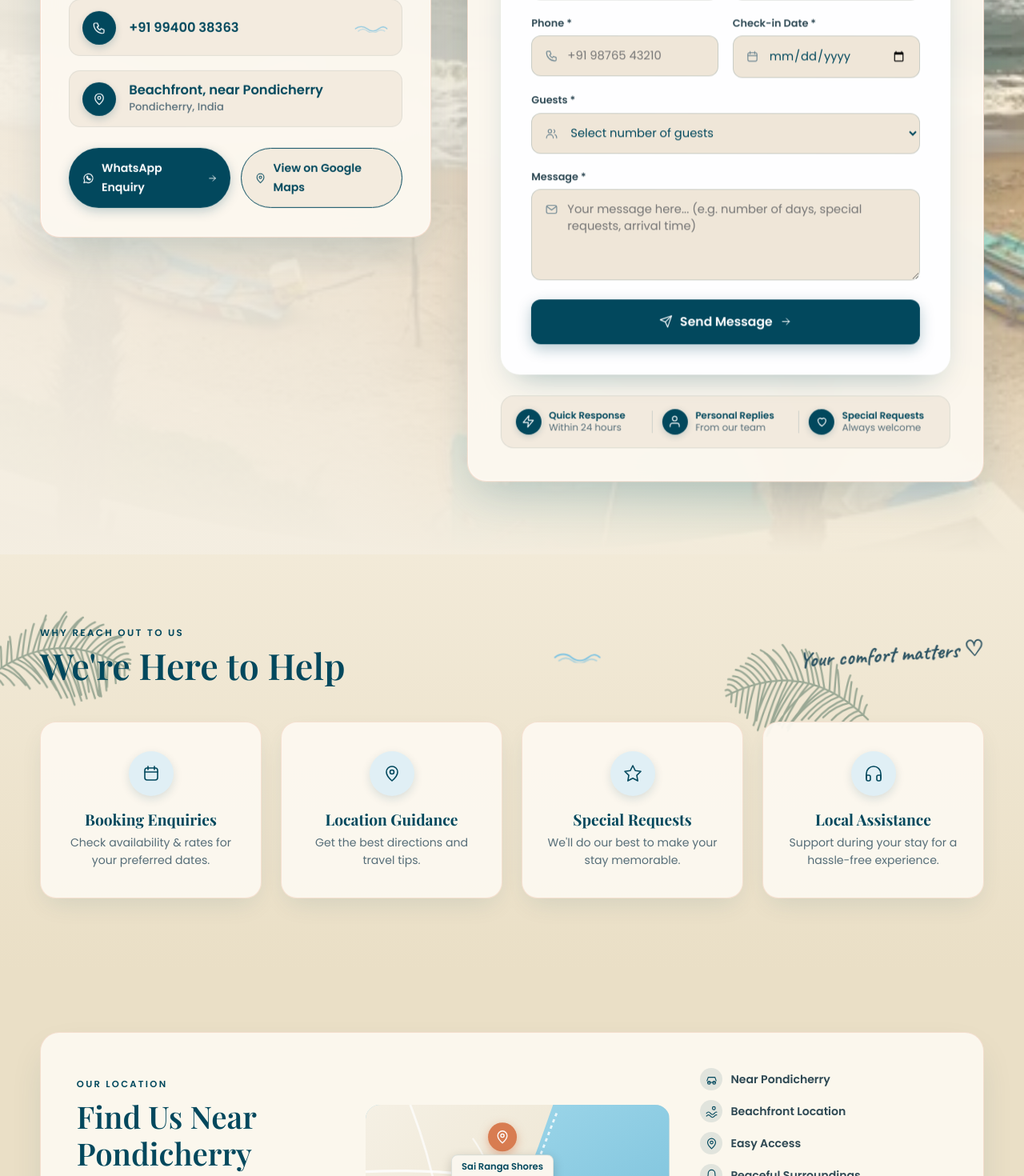
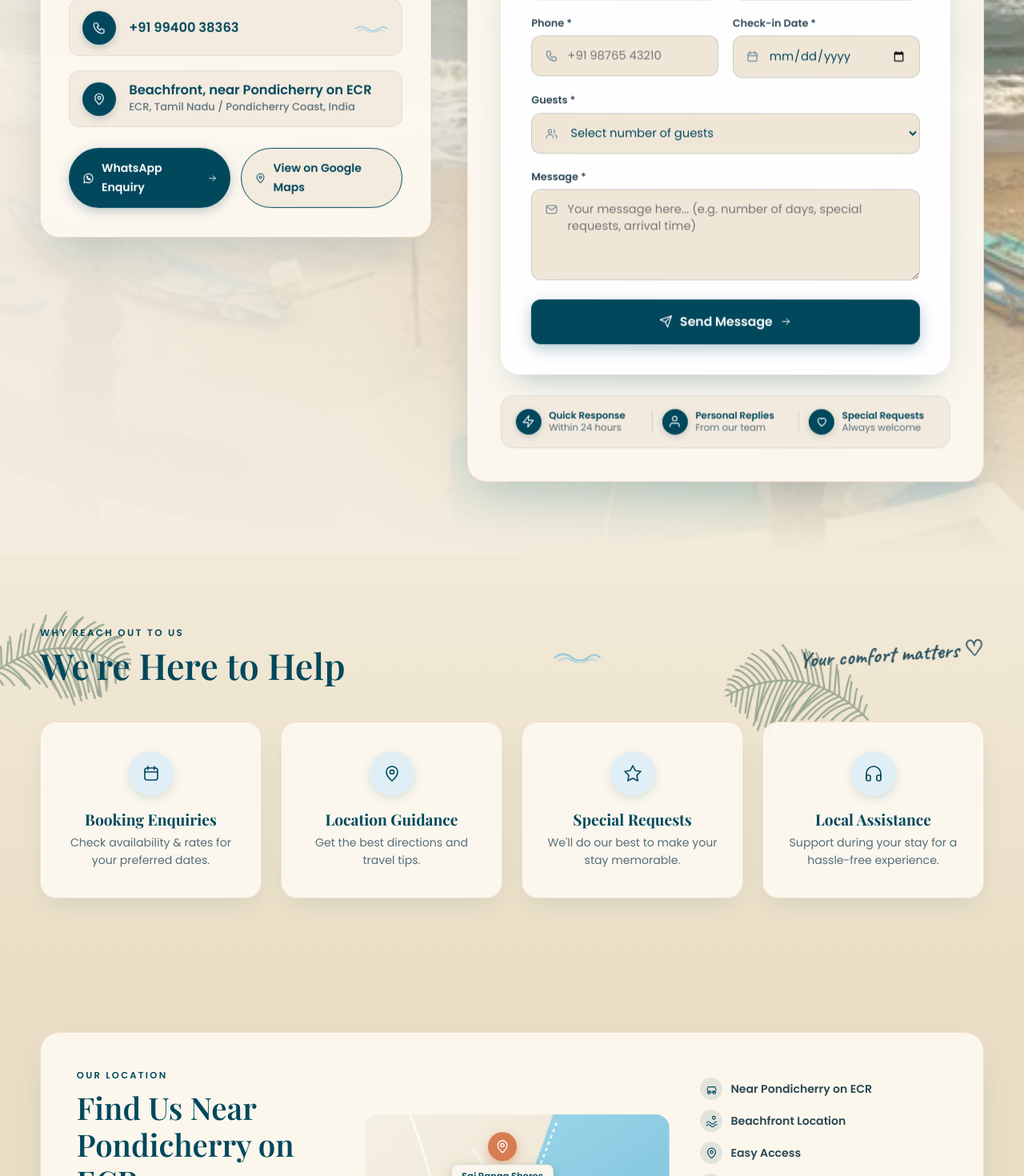
Before and after one commit to ssangeethapriya94-droid/resort, a React (Vite) app in the folder client/: page /contact in a window 1280 px wide. Shown: the part 900-2370 px from the top of the page at 80% size. Built offline with nearby package versions, Linux system fonts and the light colour scheme; no server answers; a web font is replaced by a local one.

Commit message:
fix: update hero banner and site copy to 'Near Pondicherry on ECR'

```diff
--- a/client/index.html
+++ b/client/index.html
@@ -20,8 +20,8 @@
 
     <!-- Twitter Card Metadata -->
     <meta name="twitter:card" content="summary_large_image" />
-    <meta name="twitter:title" content="Beach Resort in Pondicherry | Sai Ranga Shores Beach Home" />
-    <meta name="twitter:description" content="Experience a peaceful beach resort in Pondicherry at Sai Ranga Shores. Enjoy beachfront stays, panoramic sea view rooms, rooftop horizons &amp; warm hospitality." />
+    <meta name="twitter:title" content="Beach Resort Near Pondicherry on ECR | Sai Ranga Shores Beach Home" />
+    <meta name="twitter:description" content="Experience a peaceful beach resort near Pondicherry on ECR at Sai Ranga Shores. Enjoy beachfront stays, panoramic sea view rooms, rooftop horizons &amp; warm hospitality." />
     <meta name="twitter:image" content="https://sai-rangashores.vercel.app/img/hero-sunset-1280.webp" />
 
     <link rel="icon" href="/favicon.ico?v=2" sizes="any" />
@@ -42,7 +42,7 @@
             "@type": ["LodgingBusiness", "Resort", "BedAndBreakfast"],
             "@id": "https://sai-rangashores.vercel.app/#resort",
             "name": "Sai Ranga Shores Beach Home",
-            "description": "A tranquil beach resort and coastal retreat in Pondicherry featuring sea view rooms, a 360° observation tower pavilion, and direct beach access.",
+            "description": "A tranquil beach resort and coastal retreat near Pondicherry on ECR featuring sea view rooms, a 360° observation tower pavilion, and direct beach access.",
             "url": "https://sai-rangashores.vercel.app/",
             "telephone": "+919940038363",
             "priceRange": "₹3,500 - ₹7,500",
@@ -53,9 +53,9 @@
             ],
             "address": {
               "@type": "PostalAddress",
-              "streetAddress": "Beachfront, near Pondicherry",
-              "addressLocality": "Pondicherry",
-              "addressRegion": "Pondicherry",
+              "streetAddress": "Beachfront, near Pondicherry on ECR",
+              "addressLocality": "Pondicherry / ECR",
+              "addressRegion": "Tamil Nadu / Pondicherry",
               "postalCode": "605014",
               "addressCountry": "IN"
             },
--- a/client/src/components/HeroBanner.jsx
+++ b/client/src/components/HeroBanner.jsx
@@ -106,7 +106,7 @@ export default function HeroBanner() {
         <div className="hero-modern-grid">
           {/* Left Column: Heading, Cursive Title, Description & Button */}
           <div className="hero-modern-left">
-            <p className="hero-eyebrow">— BEACHFRONT RESORT IN PONDICHERRY —</p>
+            <p className="hero-eyebrow">— BEACHFRONT RESORT NEAR PONDICHERRY ON ECR —</p>
 
             <h1 id="hero-title" className="hero-main-title">
               <span>Sai Ranga Shores</span>
@@ -117,7 +117,7 @@ export default function HeroBanner() {
             </h1>
 
             <p className="hero-main-desc">
-              Wake up to the sound of waves, enjoy warm hospitality and create unforgettable memories at our beach resort in Pondicherry. Experience a peaceful seaside beach house retreat just steps from virgin sands.
+              Wake up to the sound of waves, enjoy warm hospitality and create unforgettable memories at our beach resort near Pondicherry on ECR. Experience a peaceful seaside beach house retreat just steps from virgin sands.
             </p>
 
             <div className="hero-cta-wrap">
--- a/client/src/data/seoData.js
+++ b/client/src/data/seoData.js
@@ -12,9 +12,9 @@ export const BUSINESS_INFO = {
   displayPhone: '+91 99400 38363',
   address: {
     '@type': 'PostalAddress',
-    streetAddress: 'Beachfront, near Pondicherry',
-    addressLocality: 'Pondicherry',
-    addressRegion: 'Pondicherry',
+    streetAddress: 'Beachfront, near Pondicherry on ECR',
+    addressLocality: 'Pondicherry / ECR',
+    addressRegion: 'Tamil Nadu / Pondicherry',
     postalCode: '605014',
     addressCountry: 'IN',
   },
@@ -35,18 +35,19 @@ export const BUSINESS_INFO = {
 
 export const SEO_PAGES = {
   '/': {
-    title: 'Beach Resort in Pondicherry | Sai Ranga Shores Beach Home',
+    title: 'Beach Resort Near Pondicherry on ECR | Sai Ranga Shores Beach Home',
     description:
-      'Experience a peaceful beach resort in Pondicherry at Sai Ranga Shores. Enjoy beachfront stays, panoramic sea view rooms, rooftop horizons & warm hospitality.',
+      'Experience a peaceful beach resort near Pondicherry on ECR at Sai Ranga Shores. Enjoy beachfront stays, panoramic sea view rooms, rooftop horizons & warm hospitality.',
     canonical: `${SITE_URL}/`,
     ogImage: `${SITE_URL}/img/hero-sunset-1280.webp`,
     ogType: 'website',
-    primaryKeyword: 'Beach resort in Pondicherry',
+    primaryKeyword: 'Beach resort near Pondicherry on ECR',
     supportingKeywords: [
-      'Beachfront resort in Pondicherry',
-      'Beach house in Pondicherry',
+      'Beach resort in Pondicherry',
+      'Beachfront resort near Pondicherry on ECR',
+      'Resorts on ECR near Pondicherry',
+      'Beach house near Pondicherry on ECR',
       'Pondicherry beach stay',
-      'Best beach resort in Pondicherry',
       'Sea view resort Pondicherry',
     ],
     schema: {
@@ -57,7 +58,7 @@ export const SEO_PAGES = {
           '@id': `${SITE_URL}/#resort`,
           name: BUSINESS_INFO.name,
           description:
-            'A tranquil beach resort and coastal retreat in Pondicherry featuring sea view rooms, a 360° observation tower pavilion, and direct beach access.',
+            'A tranquil beach resort and coastal retreat near Pondicherry on ECR featuring sea view rooms, a 360° observation tower pavilion, and direct beach access.',
           url: `${SITE_URL}/`,
           telephone: BUSINESS_INFO.telephone,
           priceRange: BUSINESS_INFO.priceRange,
@@ -282,7 +283,7 @@ export const SEO_PAGES = {
           url: `${SITE_URL}/about`,
           name: 'About Sai Ranga Shores Beach Home Pondicherry',
           description:
-            'The story and vision behind Sai Ranga Shores Beach Home, a peaceful seaside retreat and coastal homestay near Pondicherry.',
+            'The story and vision behind Sai Ranga Shores Beach Home, a peaceful seaside retreat and coastal homestay near Pondicherry on ECR.',
           mainEntity: {
             '@type': 'LodgingBusiness',
             name: BUSINESS_INFO.name,
--- a/client/src/data/site.js
+++ b/client/src/data/site.js
@@ -17,7 +17,7 @@ export const SITE = {
   // TODO: add the client's real email; the contact card hides it while empty.
   email: '',
   // TODO: replace with the exact address once the client confirms it.
-  addressLine: 'Beachfront, near Pondicherry',
+  addressLine: 'Beachfront, near Pondicherry on ECR',
   // Verified Google Maps pin location
   mapsUrl: 'https://maps.google.com/maps?q=12.3083674%2C80.0370708&z=17&hl=en',
   instagram: '',
@@ -182,7 +182,7 @@ export const GALLERY = [
   // 3. Sea & Beach
   { name: 'img-0094', cat: 'Sea & Beach', alt: 'Pondicherry beach resort photos: sweeping coastline with fishing boats and waves' },
   { name: 'img-0414', cat: 'Sea & Beach', alt: 'Coastal motorboat excursion ride across the blue sea in Pondicherry' },
-  { name: 'img-0411', cat: 'Sea & Beach', alt: 'Catamaran boat cruising through coastal waves near Pondicherry beach' },
+  { name: 'img-0411', cat: 'Sea & Beach', alt: 'Catamaran boat cruising through coastal waves near Pondicherry on ECR' },
   { name: 'img-0113', cat: 'Sea & Beach', alt: 'Gentle ocean waves rolling onto quiet beach in Pondicherry' },
   { name: 'img-0406', cat: 'Sea & Beach', alt: 'Coastal seabird gliding above gentle ocean waves' },
   { name: 'img-0409', cat: 'Sea & Beach', alt: 'Seagulls soaring over the azure coastline' },
@@ -195,7 +195,7 @@ export const GALLERY = [
   { name: 'img-3413', cat: 'Sunrise & Sunset', alt: 'Pondicherry sunrise photos: morning dawn reflecting on sea through palm canopy' },
   { name: 'img-0330', cat: 'Sunrise & Sunset', alt: 'Pondicherry sunrise view: golden sunbeams breaking through morning sea clouds' },
   { name: 'img-0331', cat: 'Sunrise & Sunset', alt: 'Radiant morning sun rays over the Bay of Bengal ocean horizon' },
-  { name: 'img-2784', cat: 'Sunrise & Sunset', alt: 'Golden hour sunset over sand dunes and shoreline boat near Pondicherry' },
+  { name: 'img-2784', cat: 'Sunrise & Sunset', alt: 'Golden hour sunset over sand dunes and shoreline boat near Pondicherry on ECR' },
   { name: 'img-4888', cat: 'Sunrise & Sunset', alt: 'Evening sunset glow over coastal coconut palm canopy' },
   { name: 'sunrise-sea', cat: 'Sunrise & Sunset', alt: 'Pondicherry sunrise photos: golden dawn rising over the Bay of Bengal' },
   { name: 'sunset-dunes', cat: 'Sunrise & Sunset', alt: 'Dusk turning to embers over the coastal dunes' },
--- a/client/src/pages/About.jsx
+++ b/client/src/pages/About.jsx
@@ -24,7 +24,7 @@ export default function About() {
           </div>
         }
       >
-        A peaceful beach retreat and coastal escape in Pondicherry, created for travelers seeking comfort, privacy and the soothing rhythm of the waves.
+        A peaceful beach retreat and coastal escape near Pondicherry on ECR, created for travelers seeking comfort, privacy and the soothing rhythm of the waves.
       </PageHeader>
 
       {/* Story Section */}
@@ -36,10 +36,10 @@ export default function About() {
               Where Hospitality Meets <span className="home-script-title">the Ocean<ScribbleUnderline /></span>
             </h2>
             <p className="home-about-desc">
-              Nestled along the quiet coastline near Pondicherry, Sai Ranga Shores Beach Home is a relaxing beach home in Pondicherry created for those who cherish ocean serenity. Designed as a peaceful beach retreat in Pondicherry, our property gives guests an authentic beachfront homestay experience where you can unplug from city rush and reconnect with nature.
+              Nestled along the quiet coastline near Pondicherry on ECR, Sai Ranga Shores Beach Home is a relaxing beach home created for those who cherish ocean serenity. Designed as a peaceful beach retreat near Pondicherry on ECR, our property gives guests an authentic beachfront homestay experience where you can unplug from city rush and reconnect with nature.
             </p>
             <p className="home-about-desc">
-              Whether you are watching the golden sunrise over the Bay of Bengal from our rooftop observation pavilion, enjoying tranquil barefoot beach walks just steps from your room, or relaxing in our comfortable sea-view suites, Sai Ranga Shores Pondicherry offers a warm coastal escape that feels just like home.
+              Whether you are watching the golden sunrise over the Bay of Bengal from our rooftop observation pavilion, enjoying tranquil barefoot beach walks just steps from your room, or relaxing in our comfortable sea-view suites, Sai Ranga Shores offers a warm coastal escape near Pondicherry on ECR that feels just like home.
             </p>
             <div className="about-hosts-card">
               <div className="about-hosts-avatar">
@@ -120,7 +120,7 @@ export default function About() {
         <div className="cta-ocean-body">
           <Seashell className="cta-ocean-shell" color="rgba(254,254,255,0.7)" />
           <div className="container cta-ocean-inner">
-            <p className="home-eyebrow eyebrow--light">— VISIT US IN PONDICHERRY —</p>
+            <p className="home-eyebrow eyebrow--light">— VISIT US NEAR PONDICHERRY ON ECR —</p>
             <h2 className="cta-ocean-title">Experience the Ocean Calm</h2>
             <p className="cta-ocean-desc">Book direct with us on WhatsApp for the best seasonal rates and room selection.</p>
             <div className="cta-ocean-btns">
--- a/client/src/pages/Contact.jsx
+++ b/client/src/pages/Contact.jsx
@@ -29,7 +29,7 @@ export default function Contact() {
               Contact Sai Ranga Shores <span className="script">Beach Home</span>
             </h1>
             <p className="contact-hero-sub">
-              Planning your beach stay in Pondicherry or have questions about our sea view rooms, rates, or location? Get in touch with our team directly.
+              Planning your beach stay near Pondicherry on ECR or have questions about our sea view rooms, rates, or location? Get in touch with our team directly.
             </p>
 
             {/* Handwritten Note with Curved Arrow & Wave Doodle */}
@@ -86,8 +86,8 @@ export default function Contact() {
                     <Icon name="pin" size={18} />
                   </div>
                   <div className="contact-item-details">
-                    <span className="contact-item-val">Beachfront, near Pondicherry</span>
-                    <span className="contact-item-sub">Pondicherry, India</span>
+                    <span className="contact-item-val">Beachfront, near Pondicherry on ECR</span>
+                    <span className="contact-item-sub">ECR, Tamil Nadu / Pondicherry Coast, India</span>
                   </div>
                 </div>
 
@@ -205,9 +205,9 @@ export default function Contact() {
             {/* Left Content */}
             <div className="contact-loc-info">
               <span className="contact-loc-eyebrow">OUR LOCATION</span>
-              <h2 className="contact-loc-title">Find Us Near Pondicherry</h2>
+              <h2 className="contact-loc-title">Find Us Near Pondicherry on ECR</h2>
               <p className="contact-loc-desc">
-                Sai Ranga Shores is perfectly located near Pondicherry, offering easy access to
+                Sai Ranga Shores is perfectly located near Pondicherry on ECR, offering easy access to
                 beaches, local attractions and a peaceful coastal retreat.
               </p>
               <a
@@ -319,7 +319,7 @@ export default function Contact() {
                   <span className="contact-perk-ico">
                     <Icon name="car" size={17} />
                   </span>
-                  <span>Near Pondicherry</span>
+                  <span>Near Pondicherry on ECR</span>
                 </li>
                 <li>
                   <span className="contact-perk-ico">
--- a/client/src/pages/Home.jsx
+++ b/client/src/pages/Home.jsx
@@ -38,7 +38,7 @@ export default function Home() {
             </h2>
 
             <p className="home-about-lead">
-              Sai Ranga Shores Beach Home is a peaceful beach resort in Pondicherry nestled along the quiet coastline. Designed for travelers seeking an authentic beachfront resort in Pondicherry, a private beach house in Pondicherry, or a relaxing Pondicherry beach stay, our property offers spacious sea view rooms, warm homestyle hospitality, and direct steps to virgin sands.
+              Sai Ranga Shores Beach Home is a peaceful beach resort near Pondicherry on ECR nestled along the quiet coastline. Designed for travelers seeking an authentic beachfront resort near Pondicherry on ECR, a private beach house near Pondicherry on ECR, or a relaxing coastal beach stay, our property offers spacious sea view rooms, warm homestyle hospitality, and direct steps to virgin sands.
             </p>
 
             {/* 4 Interactive Feature Highlights */}
@@ -227,10 +227,10 @@ export default function Home() {
         <div className="container">
           <div className="home-section-header">
             <div>
-              <p className="home-eyebrow">— PONDICHERRY BEACH STAY —</p>
+              <p className="home-eyebrow">— COASTAL BEACH STAY ON ECR —</p>
               <h2 className="home-section-title">Sea View Rooms &amp; Suites</h2>
               <p className="home-section-sub">
-                Thoughtfully designed sea view rooms in Pondicherry with modern amenities and stunning ocean vistas.
+                Thoughtfully designed sea view rooms near Pondicherry on ECR with modern amenities and stunning ocean vistas.
               </p>
             </div>
             <Link to="/stay" className="home-section-link">
--- a/client/src/pages/Stay.jsx
+++ b/client/src/pages/Stay.jsx
@@ -146,13 +146,13 @@ export default function Stay() {
 
         <div className="container stay-hero-container">
           <div className="stay-hero-content">
-            <span className="stay-hero-eyebrow">— COASTAL ACCOMMODATIONS IN PONDICHERRY —</span>
+            <span className="stay-hero-eyebrow">— COASTAL ACCOMMODATIONS NEAR PONDICHERRY ON ECR —</span>
             <h1 className="stay-hero-heading">
               Sea View Rooms
-              <span className="stay-hero-heading-sub">in Pondicherry</span>
+              <span className="stay-hero-heading-sub">near Pondicherry on ECR</span>
             </h1>
             <p className="stay-hero-subtext">
-              Wake up to panoramic ocean views, soothing surf, and gentle sea breezes. Explore our spacious rooms near the beach in Pondicherry at Sai Ranga Shores.
+              Wake up to panoramic ocean views, soothing surf, and gentle sea breezes. Explore our spacious rooms near the beach on ECR, near Pondicherry at Sai Ranga Shores.
             </p>
             <a
               href={waLink('Hello Sai Ranga Shores! I would like to enquire about room booking and availability.')}
@@ -236,7 +236,7 @@ export default function Stay() {
             <span className="stay-eyebrow-accent">— OUR ACCOMMODATIONS —</span>
             <h2 className="stay-rooms-title">Deluxe Rooms, Suites &amp; Family Beach Stays</h2>
             <p className="stay-rooms-desc">
-              Whether you are looking for a deluxe sea view room in Pondicherry, a suite room in Pondicherry, or a family room at our Pondicherry beach resort, our accommodations provide the ideal beach house for family and leisure stays.
+              Whether you are looking for a deluxe sea view room near Pondicherry on ECR, a suite room on ECR, or a family room at our coastal beach resort, our accommodations provide the ideal beach house for family and leisure stays.
             </p>
           </Reveal>
 
```
